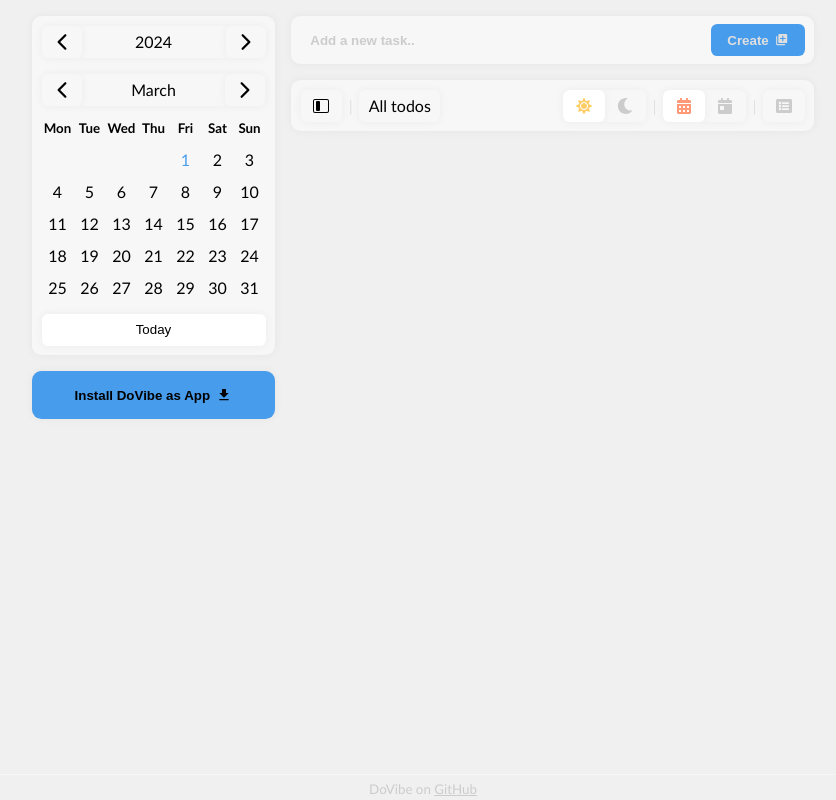
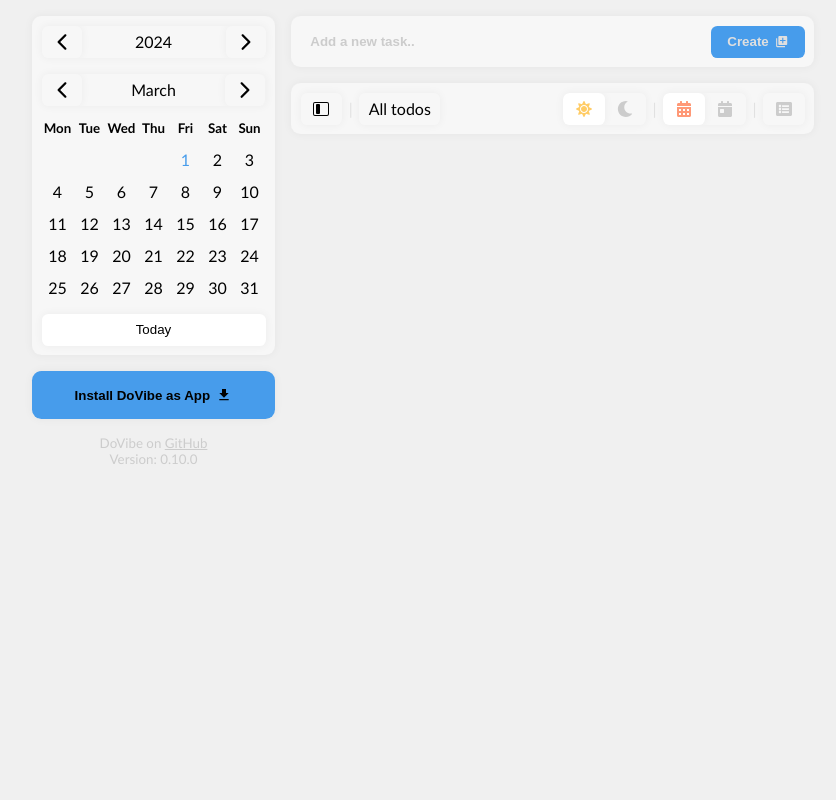
Before and after one commit to iNikAnn/DoVibe, a React (Create React App) app: page / in a window 1280 px wide. Both pictures are taken after a click on the element 408 px from the left and 105 px from the top of the page. Shown: the whole page, without its empty margins (217-1053 px from the left). Built offline with nearby package versions, Linux system fonts and the light colour scheme.

Commit message:
Update: Moved Footer to the sidebar and made minor fixes

```diff
--- a/package.json
+++ b/package.json
@@ -1,7 +1,7 @@
 {
 	"name": "dovibe",
 	"description": "A straightforward and user-friendly task management web application that allows you to efficiently organize your tasks directly in the browser, hassle-free and without the need for registration.",
-	"version": "0.2.0",
+	"version": "0.10.0",
 	"homepage": "https://inikann.github.io/DoVibe/",
 	"private": true,
 	"dependencies": {
--- a/src/components/CurrentTodo.jsx
+++ b/src/components/CurrentTodo.jsx
@@ -41,7 +41,7 @@ function CurrentTodo({ title }) {
 		<motion.div {...currentTodoVariants}>
 			<div className={`${styles.currentTodo}`}>
 				<small className={styles.badge}>Current todo</small>
-				<span>{title}</span>
+				<div className={styles.titleWrapper}>{title}</div>
 			</div>
 		</motion.div>
 	);
--- a/src/components/Footer.jsx
+++ b/src/components/Footer.jsx
@@ -1,11 +1,18 @@
 import styles from '../css/Footer.module.css';
 
+import packageJson from '../../package.json';
+
 function Footer() {
+	const version = packageJson.version;
+	const homePage = packageJson.homepage;
+
 	return (
 		<footer className={styles.footer}>
 			<small>
-				DoVibe on <a className={styles.link} href="https://github.com/iNikAnn/DoVibe" target="_blank">GitHub</a>
+				DoVibe on <a className={styles.link} href={homePage} target="_blank" rel="noreferrer">GitHub</a>
 			</small>
+
+			<small>Version: {version}</small>
 		</footer>
 	);
 }
--- a/src/components/LeftSideBar.jsx
+++ b/src/components/LeftSideBar.jsx
@@ -8,6 +8,7 @@ import { AnimatePresence, motion } from 'framer-motion';
 import DatePicker from './datepicker/DatePicker';
 import CurrentTodo from './CurrentTodo';
 import BtnPrimary from './buttons/BtnPrimary';
+import Footer from './Footer';
 
 // icons
 import { MdGetApp } from "react-icons/md";
@@ -114,6 +115,10 @@ function LeftSideBar({ initialDate, todos, currentTodo, onPickDate, checkForUnfi
 						/>
 					</div>
 				)}
+
+				<div style={{ display: 'grid', marginTop: '1rem' }}>
+					<Footer />
+				</div>
 			</div>
 		</motion.section>
 	);
--- a/src/components/TodoApp.jsx
+++ b/src/components/TodoApp.jsx
@@ -10,7 +10,6 @@ import LeftSideBar from './LeftSideBar';
 import InputBar from './InputBar';
 import FiltersBar from './FiltersBar';
 import TodoList from './TodoList';
-import Footer from './Footer';
 import Modal from '../components/Modal';
 import Notification from './Hotification';
 
@@ -457,8 +456,6 @@ function TodoApp() {
 					</Notification>
 				)}
 			</AnimatePresence>
-
-			<Footer />
 		</div>
 	);
 }
--- a/src/css/CurrentTodo.module.css
+++ b/src/css/CurrentTodo.module.css
@@ -3,10 +3,11 @@
 	position: relative;
 
 	background-color: var(--bg-color-primary);
-	border: 2px solid #3eb489;
+	border: inset 3px solid #3eb489;
 	border-radius: var(--border-radius-primary);
-	box-shadow: var(--box-shadow-primary);
+	box-shadow: var(--box-shadow-primary), inset 0px -2px 0px #3eb489;
 
+	min-height: 3rem;
 	padding: 1rem;
 	/* margin-top: 0.5rem; */
 	margin-bottom: 1rem;
@@ -31,3 +32,8 @@
 	border-radius: 0.2rem;
 	padding: 0 0.2rem;
 }
+
+.titleWrapper {
+	display: flex;
+	align-items: center;
+}
--- a/src/css/Footer.module.css
+++ b/src/css/Footer.module.css
@@ -1,17 +1,10 @@
 .footer {
-	/* outline: 1px solid tomato; */
-	position: fixed;
-	left: 0;
-	bottom: 0;
-	width: 100%;
+	display: flex;
+	flex-direction: column;
+	align-items: center;
 
 	background-color: var(--bg);
 	color: var(--text-color-dimmed);
-	text-align: center;
-	border-top: 1px solid var(--bg-color-primary);
-
-	padding: 0.2rem;
-	z-index: 199;
 }
 
 .link {
--- a/src/css/InputBar.module.css
+++ b/src/css/InputBar.module.css
@@ -16,7 +16,7 @@
 	align-items: center;
 	gap: 1rem;
 
-	height: 3rem;
+	min-height: 3rem;
 
 	background-color: var(--bg-color-primary);
 	box-shadow: var(--box-shadow-primary);
--- a/src/css/TodoDetails.module.css
+++ b/src/css/TodoDetails.module.css
@@ -13,7 +13,7 @@
 .info {
 	display: flex;
 	align-items: center;
-	gap: 1rem;
+	gap: 0.6rem;
 
 	height: 2rem;
 }
```
